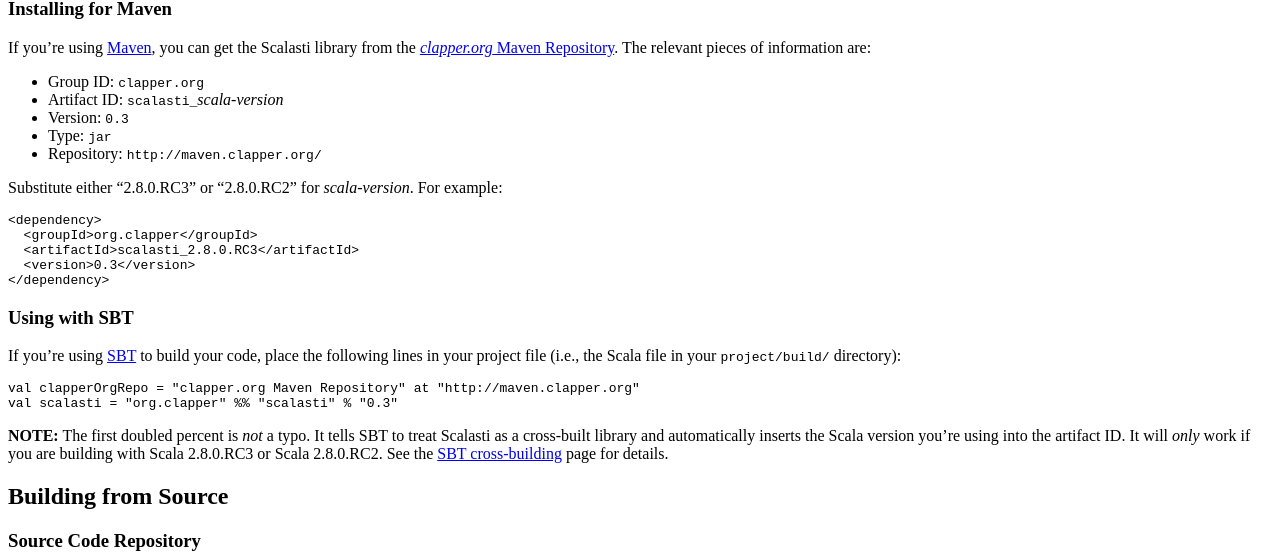
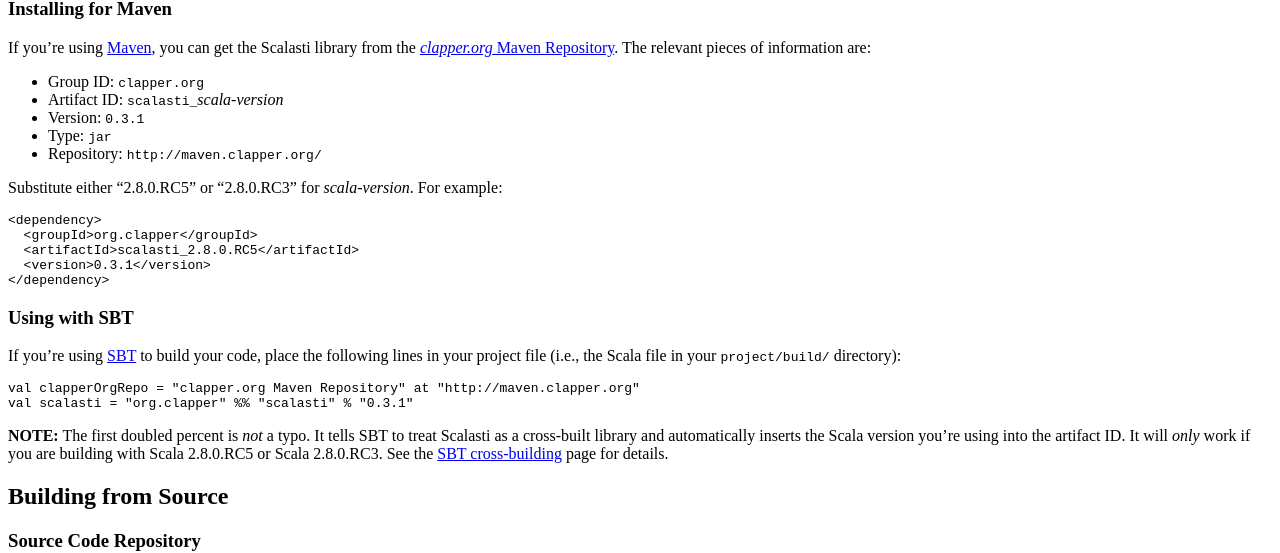
Before and after one commit to bmc/scalasti, a Jekyll site: the page built from index.md, in a window 1280 px wide and 900 px high, scrolled down 832 px. Shown: the part 148-701 px from the top of the window. Built offline with Jekyll 4.4.1, drawn with Linux system fonts in a browser that asks for light colours.

Commit message:
Version 0.3.1

```diff
--- a/index.md
+++ b/index.md
@@ -79,16 +79,16 @@
 
 * Group ID: `clapper.org`
 * Artifact ID: `scalasti_`*scala-version*
-* Version: `0.3`
+* Version: `0.3.1`
 * Type: `jar`
 * Repository: `http://maven.clapper.org/`
 
-Substitute either "2.8.0.RC3" or "2.8.0.RC2" for *scala-version*. For example:
+Substitute either "2.8.0.RC5" or "2.8.0.RC3" for *scala-version*. For example:
 
     <dependency>
       <groupId>org.clapper</groupId>
-      <artifactId>scalasti_2.8.0.RC3</artifactId>
-      <version>0.3</version>
+      <artifactId>scalasti_2.8.0.RC5</artifactId>
+      <version>0.3.1</version>
     </dependency>
 
 ### Using with SBT
@@ -98,12 +98,12 @@
 directory):
 
     val clapperOrgRepo = "clapper.org Maven Repository" at "http://maven.clapper.org"
-    val scalasti = "org.clapper" %% "scalasti" % "0.3"
+    val scalasti = "org.clapper" %% "scalasti" % "0.3.1"
 
 **NOTE:** The first doubled percent is *not* a typo. It tells SBT to treat
 Scalasti as a cross-built library and automatically inserts the Scala
 version you're using into the artifact ID. It will *only* work if you are
-building with Scala 2.8.0.RC3 or Scala 2.8.0.RC2. See the
+building with Scala 2.8.0.RC5 or Scala 2.8.0.RC3. See the
 [SBT cross-building][] page for details.
 
 ## Building from Source
```
